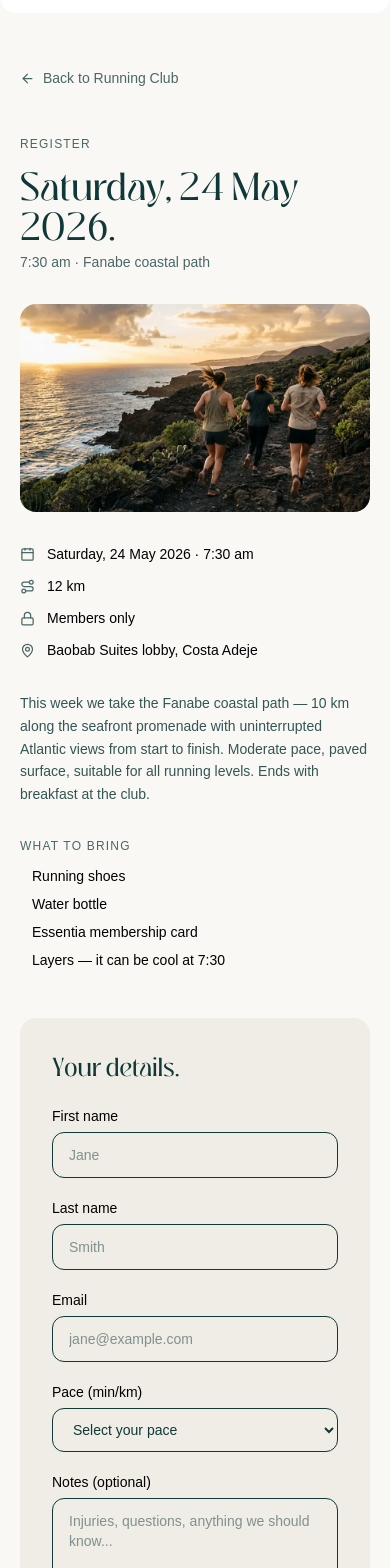
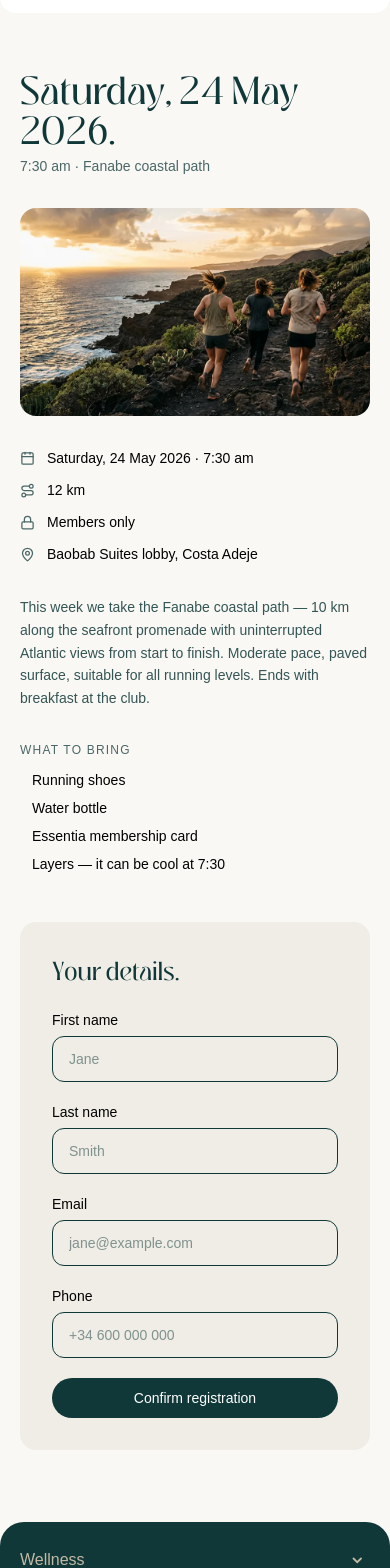
Before and after one commit to yasielhp/website-essentia-nextjs, a Next.js app: page /community/running-club/register in a window 390 px wide. Shown: the part 60-1628 px from the top of the page. Built offline with nearby package versions, Linux system fonts and the light colour scheme; a web font is replaced by a local one.

Commit message:
Register page: remove back link and Register label, swap pace/notes for phone field

```diff
--- a/app/components/sections/community/run-register-section.tsx
+++ b/app/components/sections/community/run-register-section.tsx
@@ -4,7 +4,7 @@ import { useRef, useEffect, useState } from "react";
 import gsap from "gsap";
 import Image from "next/image";
 import Link from "next/link";
-import { MapPin, Route, Lock, Calendar, ArrowLeft } from "lucide-react";
+import { MapPin, Route, Lock, Calendar } from "lucide-react";
 import { Button } from "@components/ui/button";
 
 const runDetails = {
@@ -85,24 +85,12 @@ export default function RunRegisterSection() {
 
   return (
     <section className="bg-sand-50 min-h-dvh">
-      <div className="mx-auto max-w-5xl px-5 pt-32 pb-24 md:pt-40">
+      <div className="mx-auto max-w-4xl px-5 pt-32 pb-24 md:pt-40">
         <div ref={wrapperRef} className="flex flex-col gap-12">
-          {/* ── Back link ── */}
-          <Link
-            href="/community/running-club"
-            className="text-petroleum-400 hover:text-petroleum-700 flex w-fit items-center gap-2 text-sm transition-colors"
-          >
-            <ArrowLeft size={15} />
-            Back to Running Club
-          </Link>
-
           {/* ── Header ── */}
           <div className="grid grid-cols-1 gap-12 md:grid-cols-2 md:gap-16">
             <div className="flex flex-col gap-8">
               <div>
-                <p className="text-petroleum-400 mb-3 text-xs tracking-widest uppercase">
-                  Register
-                </p>
                 <h1 className="font-display text-petroleum-700 text-4xl md:text-5xl">
                   {runDetails.date}.
                 </h1>
@@ -165,8 +153,8 @@ export default function RunRegisterSection() {
                   </p>
                   <p className="text-petroleum-400 text-sm leading-relaxed">
                     We&apos;ve received your registration for the{" "}
-                    {runDetails.date} run. See you at {runDetails.time} at
-                    the Baobab Suites lobby.
+                    {runDetails.date} run. See you at {runDetails.time} at the
+                    Baobab Suites lobby.
                   </p>
                   <Link
                     href="/community/running-club"
@@ -218,31 +206,15 @@ export default function RunRegisterSection() {
                       />
                     </Field>
 
-                    <Field label="Pace (min/km)" id="pace">
-                      <select
-                        id="pace"
-                        name="pace"
+                    <Field label="Phone" id="phone">
+                      <input
+                        id="phone"
+                        name="phone"
+                        type="tel"
                         required
-                        defaultValue=""
+                        autoComplete="tel"
+                        placeholder="+34 600 000 000"
                         className={inputClass}
-                      >
-                        <option value="" disabled>
-                          Select your pace
-                        </option>
-                        <option value="under-5">Under 5:00</option>
-                        <option value="5-6">5:00 – 6:00</option>
-                        <option value="6-7">6:00 – 7:00</option>
-                        <option value="over-7">Over 7:00</option>
-                      </select>
-                    </Field>
-
-                    <Field label="Notes (optional)" id="notes">
-                      <textarea
-                        id="notes"
-                        name="notes"
-                        rows={3}
-                        placeholder="Injuries, questions, anything we should know..."
-                        className={[inputClass, "resize-none"].join(" ")}
                       />
                     </Field>
 
```
